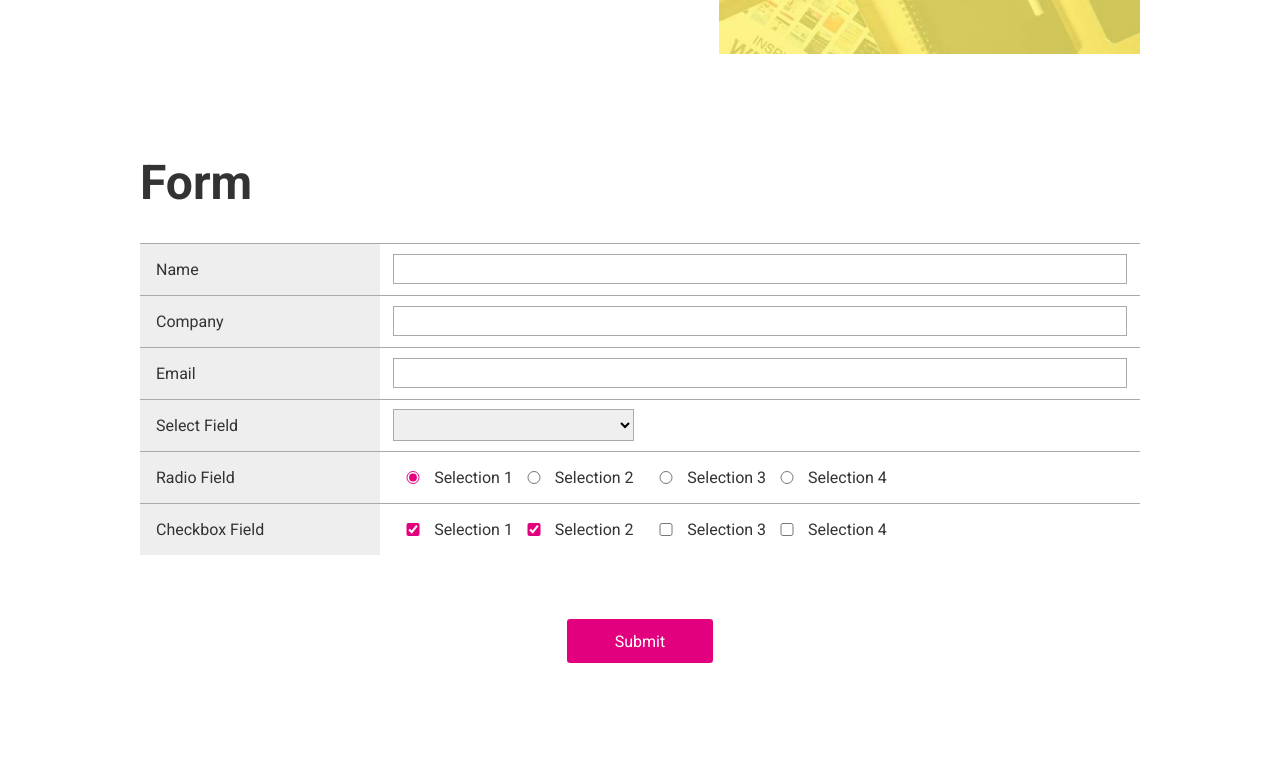
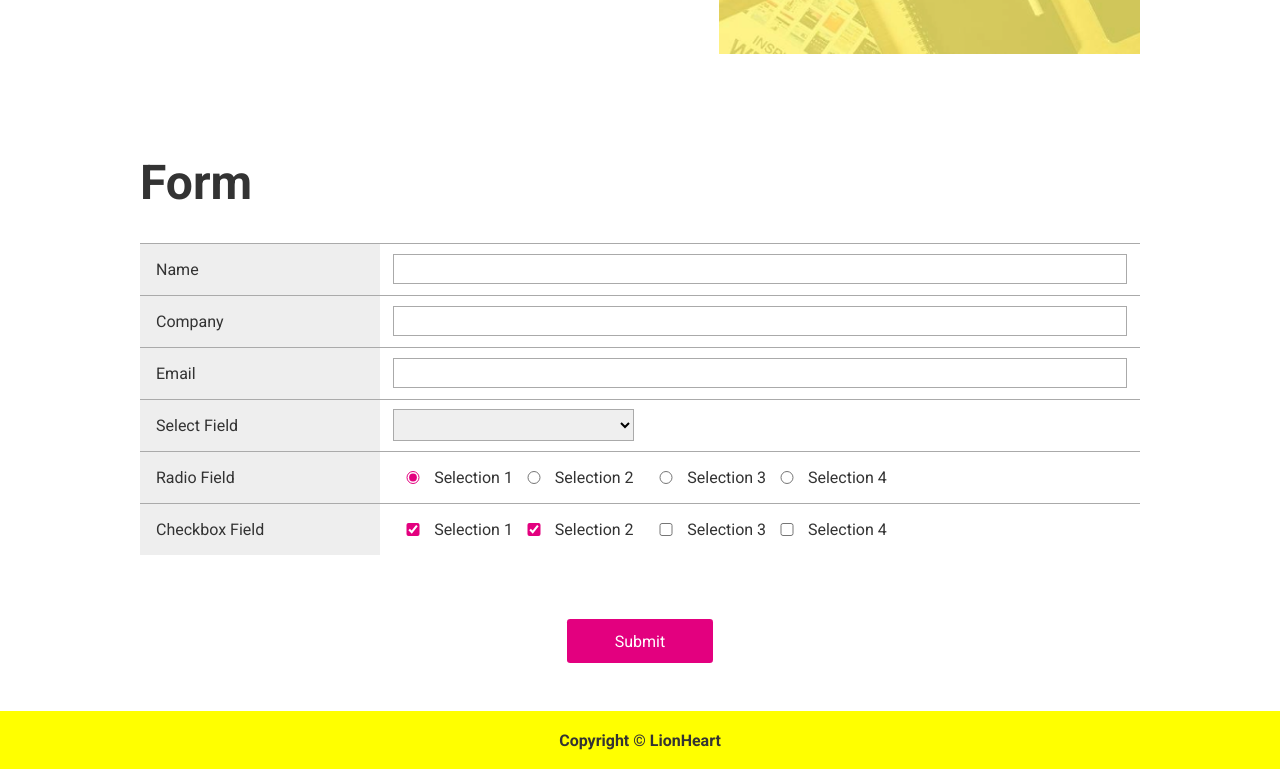
Before and after one commit to Taannn/lh-and-creatives-exam, a plain HTML site: page index.html in a window 1280 px wide. Shown: the part 2183-2952 px from the top of the page. Before the commit the page ends 2894 px from the top, so only its background shows below. Drawn offline with Linux system fonts and the light colour scheme.

Commit message:
simple footer added

```diff
--- a/assets/components/header/header.css
+++ b/assets/components/header/header.css
@@ -45,6 +45,13 @@ header {
   position: fixed;
   width: 100%;
   z-index: 100;
+}
+
+footer {
+  background-color: var(--yellow);
+  text-align: center;
+  padding: 1.2rem 0;
+  font-weight: 600;
 }
 
 /* layout */
--- a/index.html
+++ b/index.html
@@ -350,7 +350,9 @@
     </section>
   </main>
 
-  <footer></footer>
+  <footer>
+    <p>Copyright &copy; LionHeart</p>
+  </footer>
 
   <!-- scripts -->
   <script src="https://kit.fontawesome.com/0aec4264dc.js" crossorigin="anonymous"></script>
```
